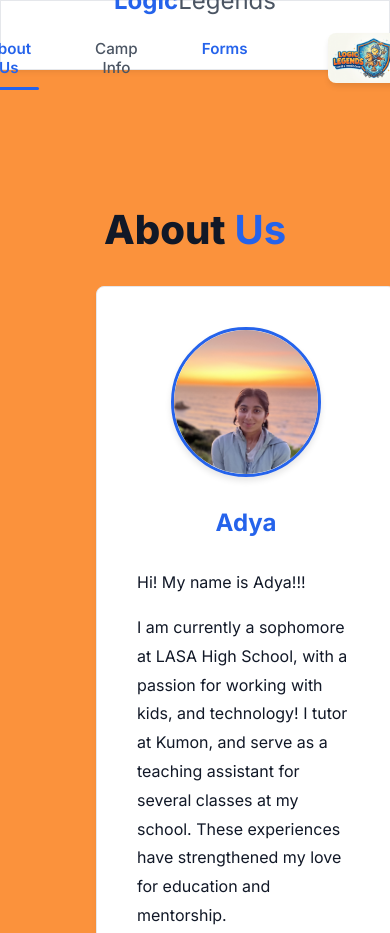
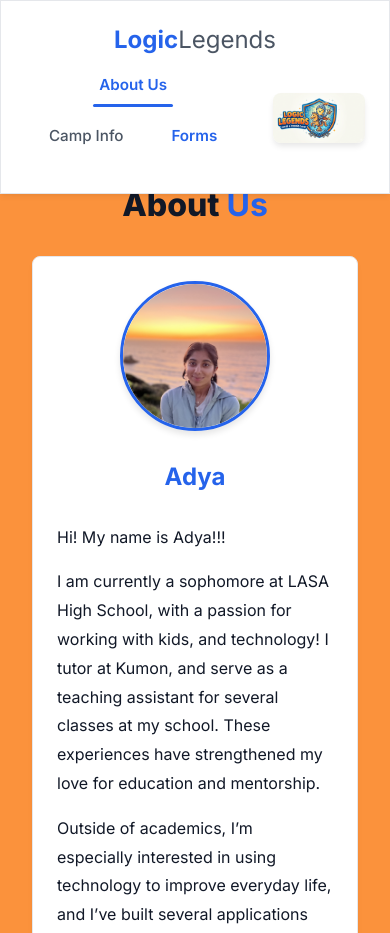
Before and after one commit to abhisastry/chess_code_classes, a plain HTML site: page index.html in a window 390 px wide. Shown: the top 933 px of the page. Drawn offline with Linux system fonts and the light colour scheme.

Commit message:
Implement mobile responsiveness and layout tweaks

```diff
--- a/index.css
+++ b/index.css
@@ -500,21 +500,54 @@ pre {
     display: none !important;
 }
 
-/* Responsive adjustments */
+.about-grid {
+    display: grid;
+    grid-template-columns: repeat(auto-fit, minmax(300px, 1fr));
+    gap: 2.5rem;
+    line-height: 1.8;
+}
+
+/* Tablet Responsive adjustments */
 @media (max-width: 900px) {
-    .showcase-grid {
+    .showcase-grid, .curriculum-container {
         grid-template-columns: 1fr;
     }
     .mega-title {
         font-size: 2.5rem;
     }
     .navbar {
-        padding: 0 1rem;
+        height: auto;
+        padding: 1.2rem 1rem;
         flex-direction: column;
         justify-content: center;
+        gap: 0.8rem;
+    }
+    .nav-links {
         gap: 1rem;
+        flex-wrap: wrap;
+        justify-content: center;
     }
     .content-wrapper {
-        margin-top: calc(var(--nav-height) + 40px);
+        margin-top: calc(var(--nav-height) + 60px);
+        padding: 2rem 1rem;
+    }
+    .page-section {
+        padding: 2rem;
     }
 }
+
+/* Phone-specific overrides */
+@media (max-width: 600px) {
+    .about-grid, .bento-grid, .reviews-grid, .skills-grid {
+        grid-template-columns: 1fr !important;
+    }
+    .mega-title {
+        font-size: 2rem;
+    }
+    .page-section {
+        padding: 1.5rem 1rem;
+    }
+    .card {
+        padding: 1.5rem !important;
+    }
+}
--- a/index.html
+++ b/index.html
@@ -42,7 +42,7 @@
                 <h1 class="mega-title">About <span class="primary-text">Us</span></h1>
             </div>
 
-            <div class="about-grid" style="display: grid; grid-template-columns: repeat(auto-fit, minmax(300px, 1fr)); gap: 2.5rem; line-height: 1.8;">
+            <div class="about-grid">
 
                 <!-- Left Box: Adya -->
                 <div class="about-card card" style="padding: 2.5rem; border-radius: 8px; display: flex; flex-direction: column;">
```
